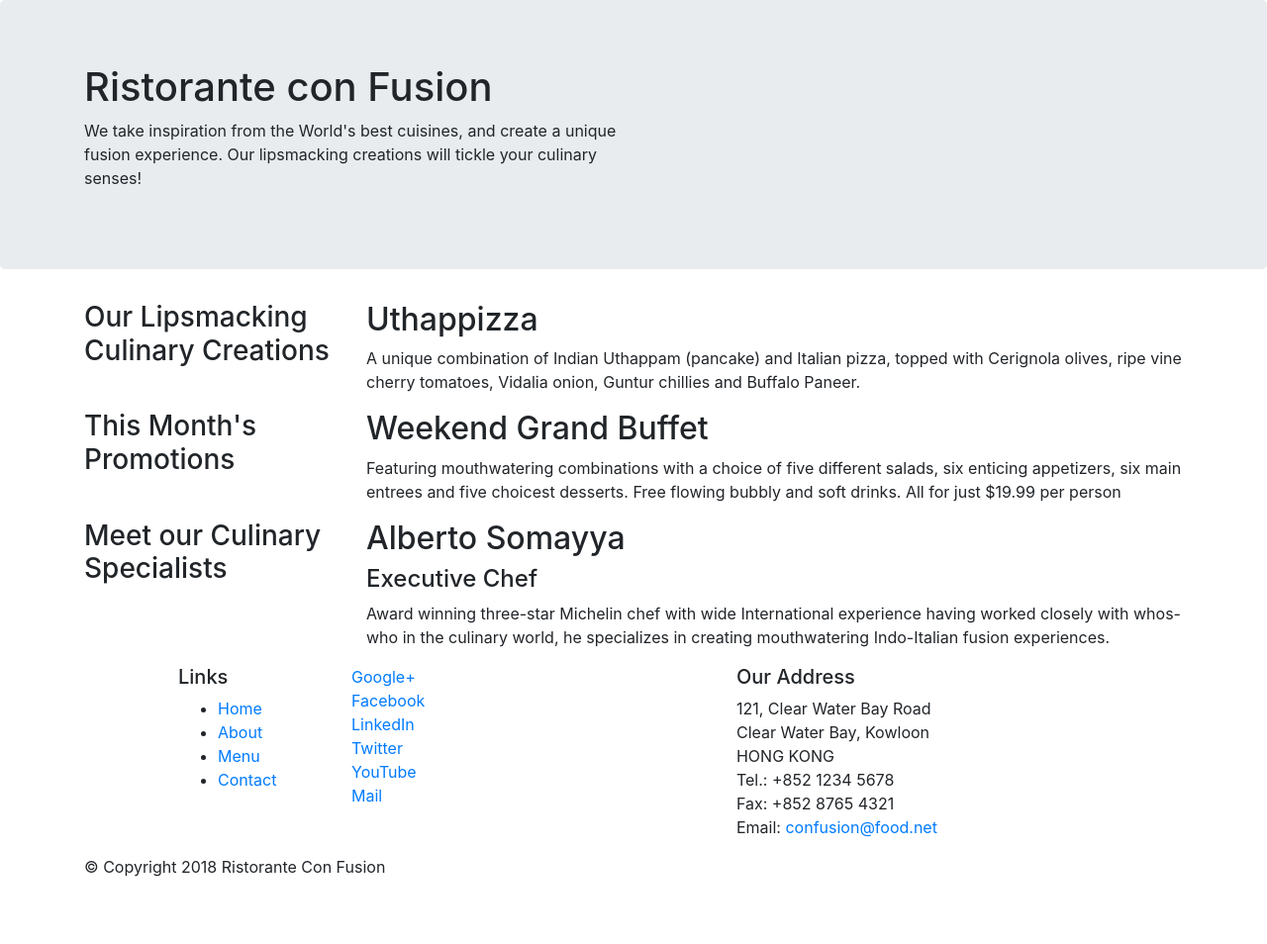
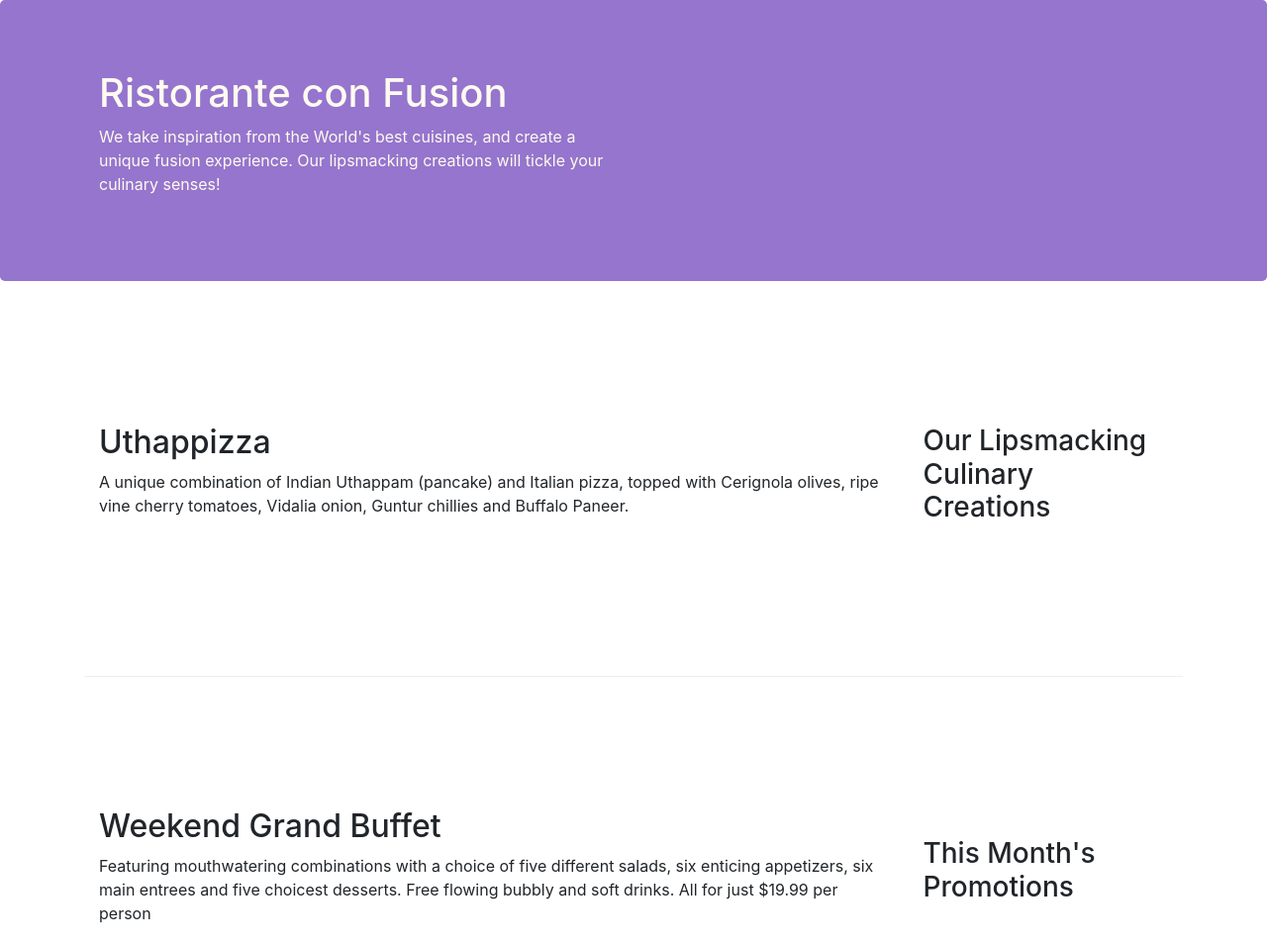
Before and after one commit to thanhtan45/Excercise-5, a website: page index.html in a window 1280 px wide. Shown: the top 954 px of the page at 99% size. Before the commit the page ends 904 px from the top, so only its background shows below. Drawn offline with nearby package versions, Linux system fonts and the light colour scheme.

Commit message:
Bootstrap Grid Part 2

```diff
--- /dev/null
+++ b/css/styles.css
@@ -0,0 +1,30 @@
+.row-header {
+    margin: 0px auto;
+    padding: 0px;
+}
+
+.row-content {
+    margin: 0px auto;
+    padding: 50px 0px 50px 0px;
+    border-bottom: 1px ridge;
+    min-height: 400px;
+}
+
+.footer {
+    background-color: #98cde8;
+    margin: 0px auto;
+    padding: 20px 0px 20px 0px;
+}
+
+.jumbotron {
+    padding: 70px 30px 70px 30px;
+    margin: 0px auto;
+    background: #9575CD;
+    color: floralwhite;
+}
+
+address {
+    font-size: 80%;
+    margin: 0px;
+    color: #0f0f0f;
+}
--- a/index.html
+++ b/index.html
@@ -7,13 +7,15 @@
     <meta name="viewport" content="width=device-width, initial-scale=1, shrink-to-fit=no">
     <meta http-equiv="x-ua-compatible" content="ie=edge">
     <link rel="stylesheet" href="node_modules/bootstrap/dist/css/bootstrap.min.css">
+    <link href="css/styles.css" rel="stylesheet">
 </head>
 
 <body>
 
     <header class="jumbotron">
+        <footer>
             <div class="container">
-            <div class="row">
+                <div class="row row-header">
                     <div class="col-12 col-sm-6">
                         <h1>Ristorante con Fusion</h1>
                         <p>We take inspiration from the World's best cuisines, and create a unique fusion experience. Our lipsmacking creations will tickle your culinary senses!</p>
@@ -22,57 +24,56 @@
                     </div>
                 </div>
             </div>
+        </footer>
     </header>
 
-    <footer>
     <div class="container">
-            <div class="row">
-                <div class="col-12 col-sm-4 col-md-3">
+        <div class="row row-content align-items-center">
+            <div class="col-12 col-sm-4 order-sm-last col-md-3">
                 <h3>Our Lipsmacking Culinary Creations</h3>
             </div>
-                <div class="col col-sm col-md">
+            <div class="col col-sm order-sm-first col-md">
                 <h2>Uthappizza</h2>
                 <p>A unique combination of Indian Uthappam (pancake) and Italian pizza, topped with Cerignola olives, ripe vine cherry tomatoes, Vidalia onion, Guntur chillies and Buffalo Paneer.</p>
             </div>
         </div>
 
 
-            <div class="row">
-                <div class="col-12 col-sm-4 col-md-3">
+        <div class="row row-content align-items-center">
+            <div class="col-12 col-sm-4 order-sm-last col-md-3">
                 <h3>This Month's Promotions</h3>
             </div>
-                <div class="col col-sm col-md">
+            <div class="col col-sm order-sm-first col-md">
                 <h2>Weekend Grand Buffet</h2>
                 <p>Featuring mouthwatering combinations with a choice of five different salads, six enticing appetizers, six main entrees and five choicest desserts. Free flowing bubbly and soft drinks. All for just $19.99 per person </p>
             </div>
         </div>
 
-            <div class="row">
-                <div class="col-12 col-sm-4 col-md-3">
+        <div class="row row-content align-items-center">
+            <div class="col-12 col-sm-4 order-sm-last col-md-3">
                 <h3>Meet our Culinary Specialists</h3>
             </div>
-                <div class="col col-sm col-md">
+            <div class="col col-sm order-sm-first col-md">
                 <h2>Alberto Somayya</h2>
                 <h4>Executive Chef</h4>
                 <p>Award winning three-star Michelin chef with wide International experience having worked closely with whos-who in the culinary world, he specializes in creating mouthwatering Indo-Italian fusion experiences. </p>
             </div>
         </div>
     </div>
-    </footer>
 
-    <footer>
+    <footer class="footer">
         <div class="container">
             <div class="row">
                 <div class="col-4 offset-1 col-sm-2">
                     <h5>Links</h5>
-                    <ul>
+                    <ul class="list-unstyled">
                         <li><a href="#">Home</a></li>
                         <li><a href="#">About</a></li>
                         <li><a href="#">Menu</a></li>
                         <li><a href="#">Contact</a></li>
                     </ul>
                 </div>
-                <div class="col-12 col-sm-4 order-sm-last col-md-3">
+                <div class="col-7 col-sm-5">
                     <h5>Our Address</h5>
                     <address>
 		              121, Clear Water Bay Road<br>
@@ -84,7 +85,7 @@
 		           </address>
                 </div>
                 <div class="row">
-                    <div class="col-12 col-sm-4 order-sm-last col-md-3">
+                    <div class="col-12 col-sm-4 align-items-center">
                         <a href="http://google.com/+">Google+</a>
                         <a href="http://www.facebook.com/profile.php?id=">Facebook</a>
                         <a href="http://www.linkedin.com/in/">LinkedIn</a>
@@ -94,8 +95,8 @@
                     </div>
                 </div>
             </div>
-            <div class="row">
-                <div class="col col-sm order-sm-first col-md">
+            <div class="row justify-content-center">
+                <div class="col-auto text-center">
                     <p>© Copyright 2018 Ristorante Con Fusion</p>
                 </div>
             </div>
```
Lines whose indentation alone changed are shown as unchanged.
